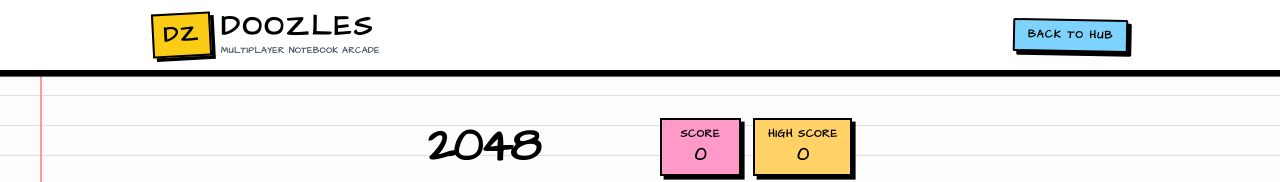
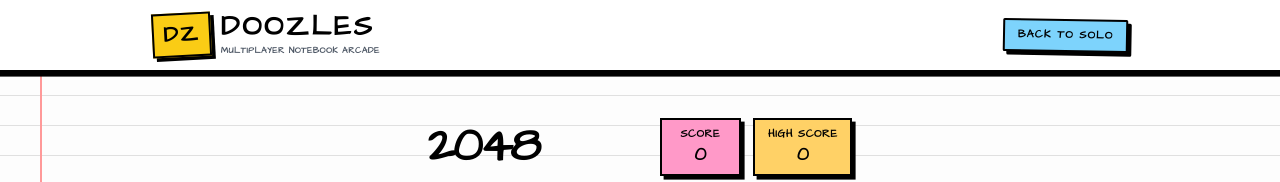
Before and after one commit to Bhavesh12y/POHAHUB, a React (Vite) app in the folder frontend/: page /games/2048 in a window 1280 px wide. Shown: the top 182 px of the page. Built offline with nearby package versions, Linux system fonts and the light colour scheme; no server answers.

Commit message:
back navigation fixed

```diff
--- a/frontend/src/components/Layout.jsx
+++ b/frontend/src/components/Layout.jsx
@@ -26,17 +26,6 @@ export function useDesktopScalingFix() {
       const targetElement = document.getElementById('root') || document.body;
 
       targetElement.style.zoom = targetZoom;
-
-      /* // Method B: The "Nuclear Option" (CSS Transform)
-      // If you are on Firefox or 'zoom' STILL fails, comment out Method A above
-      // and uncomment these lines. CSS Transform works universally on all browsers.
-
-      targetElement.style.transform = `scale(${targetZoom})`;
-      targetElement.style.transformOrigin = 'top left';
-      // We have to expand the width/height container to compensate for the scale down
-      targetElement.style.width = `${100 / targetZoom}%`;
-      targetElement.style.height = `${100 / targetZoom}%`;
-      */
     };
 
     applyReverseZoom();
@@ -55,6 +44,21 @@ export default function Layout() {
   const isHome = location.pathname === '/';
   const isInGameRoom = location.pathname.includes('/room/');
 
+  // --- Single Player Routing Logic ---
+  const singlePlayerGames = [
+    '/games/2048',
+    '/games/block-blaster',
+    '/games/dino',
+    '/games/flappy-bird',
+    '/games/helix-jump',
+    '/games/traffic-run'
+  ];
+  const isSinglePlayerGame = singlePlayerGames.some(path => location.pathname.startsWith(path));
+
+  // Set the dynamic target and text
+  const backTarget = isSinglePlayerGame ? '/single-player' : '/';
+  const backText = isSinglePlayerGame ? 'Back to Solo' : 'Back to Hub';
+
   // --- NEW: Crash-Proof Google Analytics Page Tracking ---
   useEffect(() => {
     try {
@@ -72,12 +76,8 @@ export default function Layout() {
     if (!isInGameRoom) return;
 
     const handleBeforeUnload = (e) => {
-    // Required for Chrome, Edge, Firefox
       e.preventDefault();
-
-    // Required for Chrome
       e.returnValue = '';
-
       return '';
     };
 
@@ -88,6 +88,7 @@ export default function Layout() {
     };
   }, [isInGameRoom]);
 
+  // RESTORED: The actual navigation handler function
   const handleNavigation = (e, path) => {
     if (isInGameRoom) {
       e.preventDefault();
@@ -125,14 +126,14 @@ export default function Layout() {
             </div>
           </Link>
 
-          {/* BACK TO HUB BUTTON */}
+          {/* DYNAMIC BACK BUTTON */}
           {!isHome && (
             <Link
-              to="/"
-              onClick={(e) => handleNavigation(e, '/')}
+              to={backTarget}
+              onClick={(e) => handleNavigation(e, backTarget)}
               className="bg-[#7dd3fc] text-black font-black tracking-widest uppercase border-[3px] border-black shadow-[4px_4px_0px_#000] hover:translate-y-[2px] hover:translate-x-[2px] hover:shadow-[2px_2px_0px_#000] px-4 py-2 text-xs sm:text-sm transition-all rounded-sm rotate-1"
             >
-              Back to Hub
+              {backText}
             </Link>
           )}
         </div>
@@ -143,6 +144,7 @@ export default function Layout() {
         <Outlet />
       </main>
       <Analytics />
+      <SpeedInsights />
 
       <footer className="border-t-[4px] border-black bg-white mt-12">
         <div className="max-w-7xl mx-auto px-5 py-8 flex flex-col gap-6 text-sm font-black uppercase tracking-widest text-black">
--- a/frontend/src/games/2048/Game2048.jsx
+++ b/frontend/src/games/2048/Game2048.jsx
@@ -312,7 +312,7 @@ export default function Game2048() {
         {/* Controls */}
         <div className="flex justify-between items-center mb-2 sm:mb-8 gap-4">
           <button
-            onClick={() => navigate('/')}
+            onClick={() => navigate('/single-player')}
             className="flex-1 bg-[#48cae4] border-[3px] border-black shadow-[4px_4px_0_0_#000] active:shadow-[0_0_0_0_#000] active:translate-y-[4px] active:translate-x-[4px] hover:-translate-y-1 hover:shadow-[6px_6px_0_0_#000] transition-all text-black font-bold py-2 px-2 sm:px-4 text-sm sm:text-base uppercase cursor-pointer"
           >
             &larr; Back
--- a/frontend/src/games/block-blaster/BlockBlaster.jsx
+++ b/frontend/src/games/block-blaster/BlockBlaster.jsx
@@ -559,7 +559,7 @@ export default function BlockBlaster() {
         {/* Controls */}
         <div className="flex justify-between items-center mb-2 sm:mb-6 gap-4">
           <button
-            onClick={() => navigate('/')}
+            onClick={() => navigate('/single-player')}
             className="flex-1 bg-[#48cae4] border-[3px] border-black shadow-[4px_4px_0_0_#000] active:shadow-[0_0_0_0_#000] active:translate-y-[4px] active:translate-x-[4px] hover:-translate-y-1 hover:shadow-[6px_6px_0_0_#000] transition-all text-black font-bold py-2 px-2 sm:px-4 text-sm sm:text-base uppercase cursor-pointer"
           >
             &larr; Back
--- a/frontend/src/games/dino/DinoDash.jsx
+++ b/frontend/src/games/dino/DinoDash.jsx
@@ -226,7 +226,7 @@ export default function DinoDash() {
 
         {/* Controls */}
         <div className="flex justify-between items-center mb-2 sm:mb-6 gap-4">
-          <button onClick={() => navigate('/')} className="flex-1 bg-[#48cae4] border-[3px] border-black shadow-[4px_4px_0_0_#000] active:shadow-[0_0_0_0_#000] active:translate-y-[4px] active:translate-x-[4px] hover:-translate-y-1 hover:shadow-[6px_6px_0_0_#000] transition-all text-black font-bold py-2 px-2 sm:px-4 text-sm sm:text-base uppercase cursor-pointer">&larr; Back</button>
+          <button onClick={() => navigate('/single-player')} className="flex-1 bg-[#48cae4] border-[3px] border-black shadow-[4px_4px_0_0_#000] active:shadow-[0_0_0_0_#000] active:translate-y-[4px] active:translate-x-[4px] hover:-translate-y-1 hover:shadow-[6px_6px_0_0_#000] transition-all text-black font-bold py-2 px-2 sm:px-4 text-sm sm:text-base uppercase cursor-pointer">&larr; Back</button>
         </div>
 
         {/* Game Area */}
--- a/frontend/src/games/flappy-bird/FlappyBird.jsx
+++ b/frontend/src/games/flappy-bird/FlappyBird.jsx
@@ -273,7 +273,7 @@ export default function FlappyBird() {
 
         <div className="flex justify-between items-center mb-4 sm:mb-6 gap-4">
           <button
-            onClick={() => navigate('/')}
+            onClick={() => navigate('/single-player')}
             className="flex-1 bg-[#48cae4] border-[3px] border-black shadow-[4px_4px_0_0_#000] active:shadow-[0_0_0_0_#000] active:translate-y-[4px] active:translate-x-[4px] hover:-translate-y-1 hover:shadow-[6px_6px_0_0_#000] transition-all text-black font-bold py-2 px-2 sm:px-4 text-sm sm:text-base uppercase cursor-pointer"
           >
             &larr; Back
```
Also changed, not shown: frontend/src/games/helix-jump/HelixJump.jsx (+1 -1 lines). Lines whose indentation alone changed are shown as unchanged.
